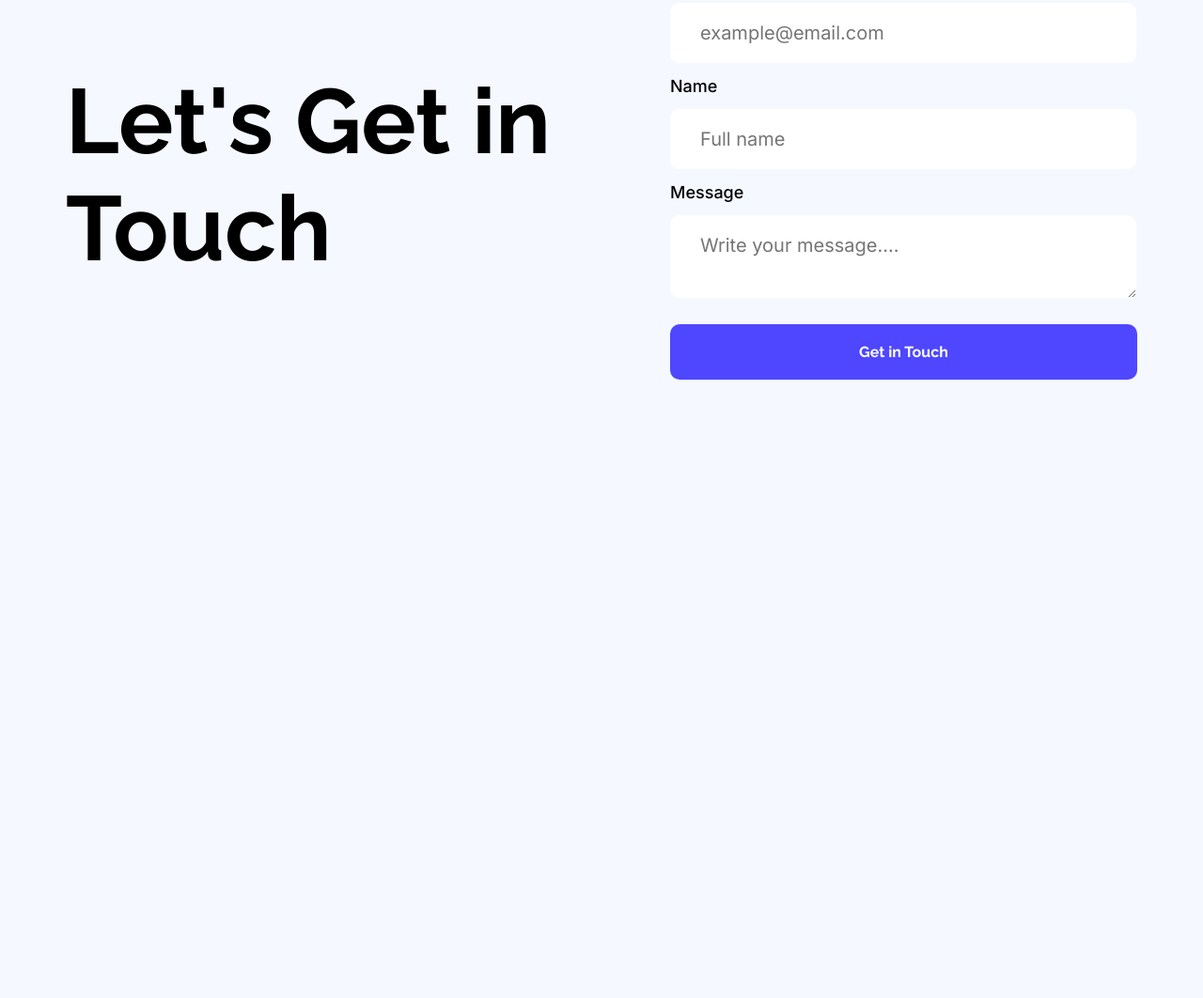
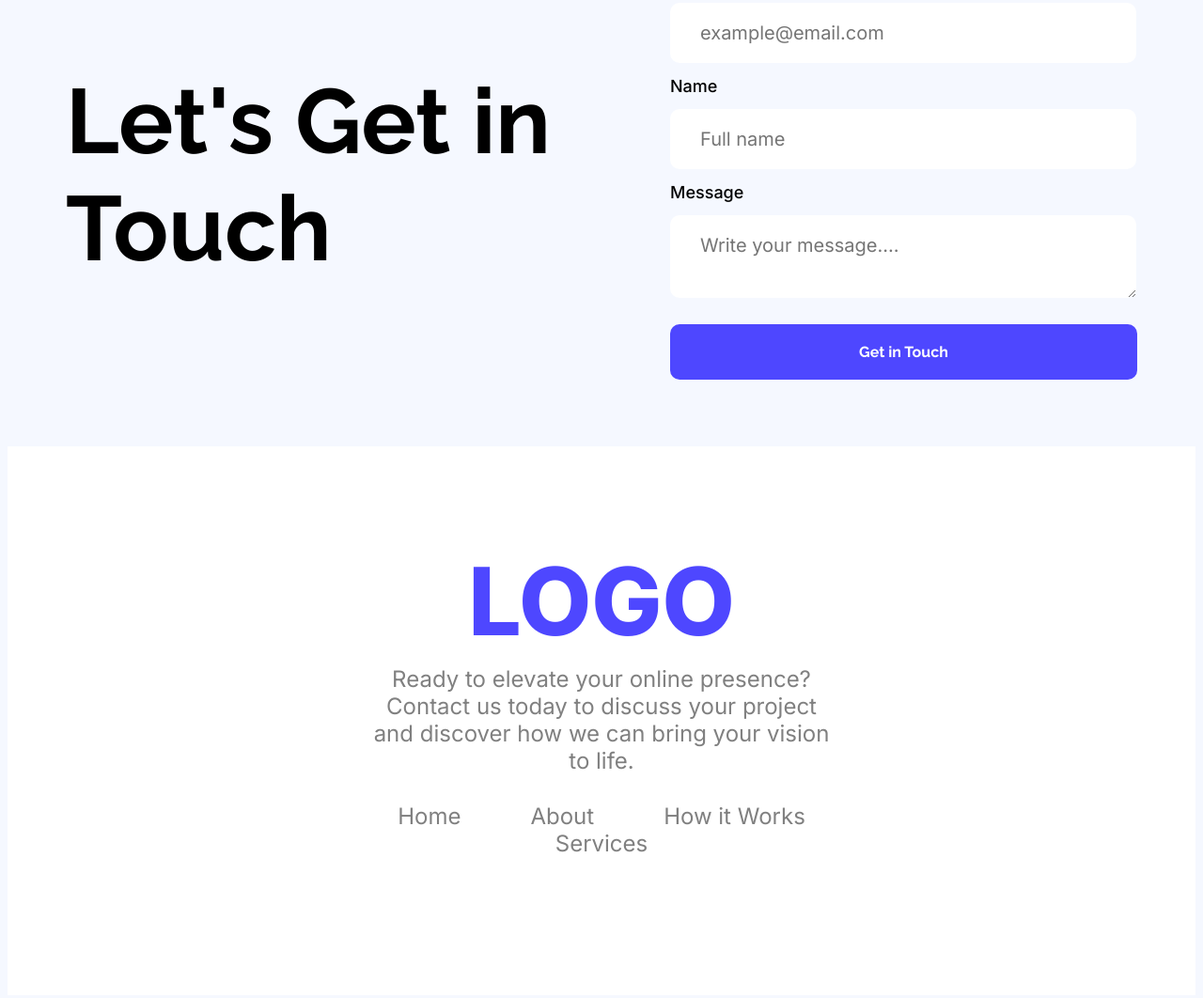
Before and after one commit to arafat-rahaman-28/web-flow, a plain HTML site: page index.html in a window 1280 px wide. Shown: the part 3083-4145 px from the top of the page at 94% size. Before the commit the page ends 3566 px from the top, so only its background shows below. Drawn offline with Linux system fonts and the light colour scheme.

Commit message:
Final session - The full webpage designing has been finished but there will be some sessions to polish it up and give some hover effects later on

```diff
--- a/index.html
+++ b/index.html
@@ -157,5 +157,18 @@
             </div>
         </section>
     </main>
+
+    <footer>
+        <h1>LOGO</h1>
+        <p>
+            Ready to elevate your online presence? Contact us today to discuss your project and discover how we can bring your vision to life.
+        </p>
+        <div class="footer-links">
+            <a href="#">Home</a>
+            <a href="#">About</a>
+            <a href="#">How it Works</a>
+            <a href="#">Services</a>
+        </div>
+    </footer>
 </body>
 </html>
--- a/styles/style.css
+++ b/styles/style.css
@@ -291,3 +291,41 @@ main{
     font-weight: bold;
     margin-top: 10px;
 }
+/* Footer section styling */
+footer{
+    background-color: white;
+    text-align: center;
+    padding-top: 104px;
+    padding-bottom: 147px;
+    padding-left: 380px;
+    padding-right: 380px;
+
+
+}
+footer h1{
+    font-family: Inter;
+    font-weight: 800;
+    font-size: 100px;
+    color: #4E47FF;
+    margin-top: 0px;
+    margin-bottom: 8px;
+}
+footer p{
+    font-family: Inter;
+    font-size: 24px;
+    color: gray;
+    margin-top: 0px;
+    margin-bottom: 20px;
+}
+.footer-links a{
+    text-decoration: none;
+    color: gray;
+    font-size: 24px;
+    margin-bottom: 0px;
+    margin-left: 35px;
+    margin-right: 35px;
+    font-family: Inter;
+}
+.footer-links{
+    margin-top: 30px;
+}
```
